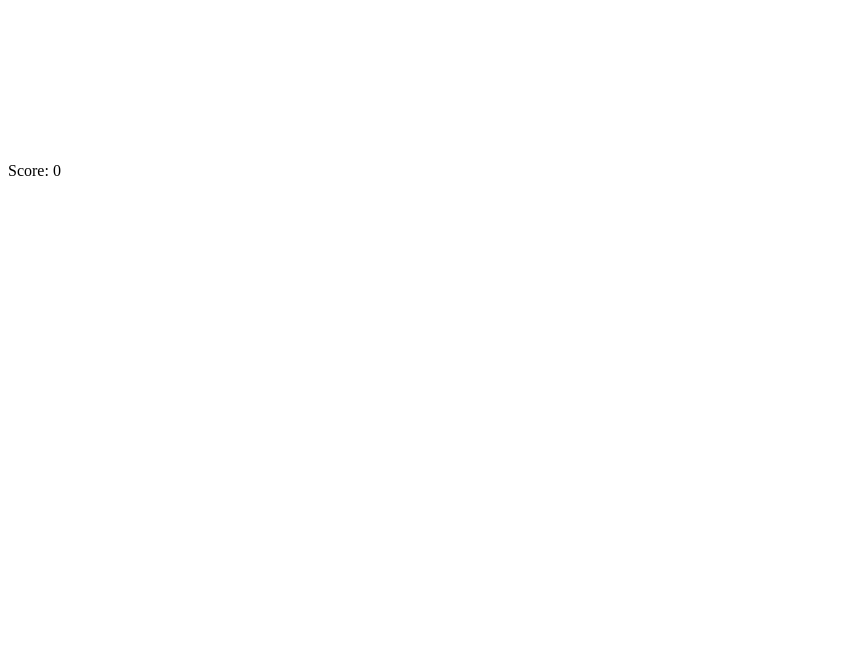
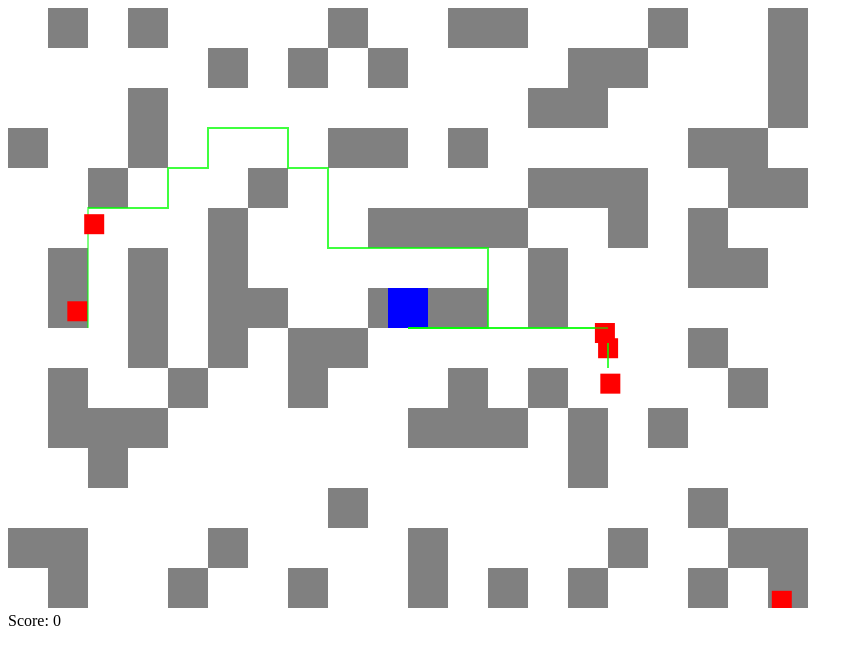
Before and after one commit to SivaVarmaD/AI_ASTAR_GAME, a plain HTML site: page index.html in a window 1280 px wide. Both pictures are taken after a click on the button "Start Game". Shown: the whole page, without its empty margins (0-863 px from the left). Drawn offline with Linux system fonts and the light colour scheme.

Commit message:
Fix: Start game after button click

```diff
--- a/index.html
+++ b/index.html
@@ -37,6 +37,7 @@
         document.getElementById("landing-screen").style.display = "none";
         document.getElementById("game-container").style.display = "block";
         const module = await import("./js/main.js");
+        module.startGame();
         // main.js already calls game.start()
       };
     };
--- a/js/main.js
+++ b/js/main.js
@@ -1,6 +1,6 @@
 import { Game } from './game.js';
 
-window.onload = () => {
+export function startGame() {
     const game = new Game('gameCanvas');
     game.start();
-};
+}
```
